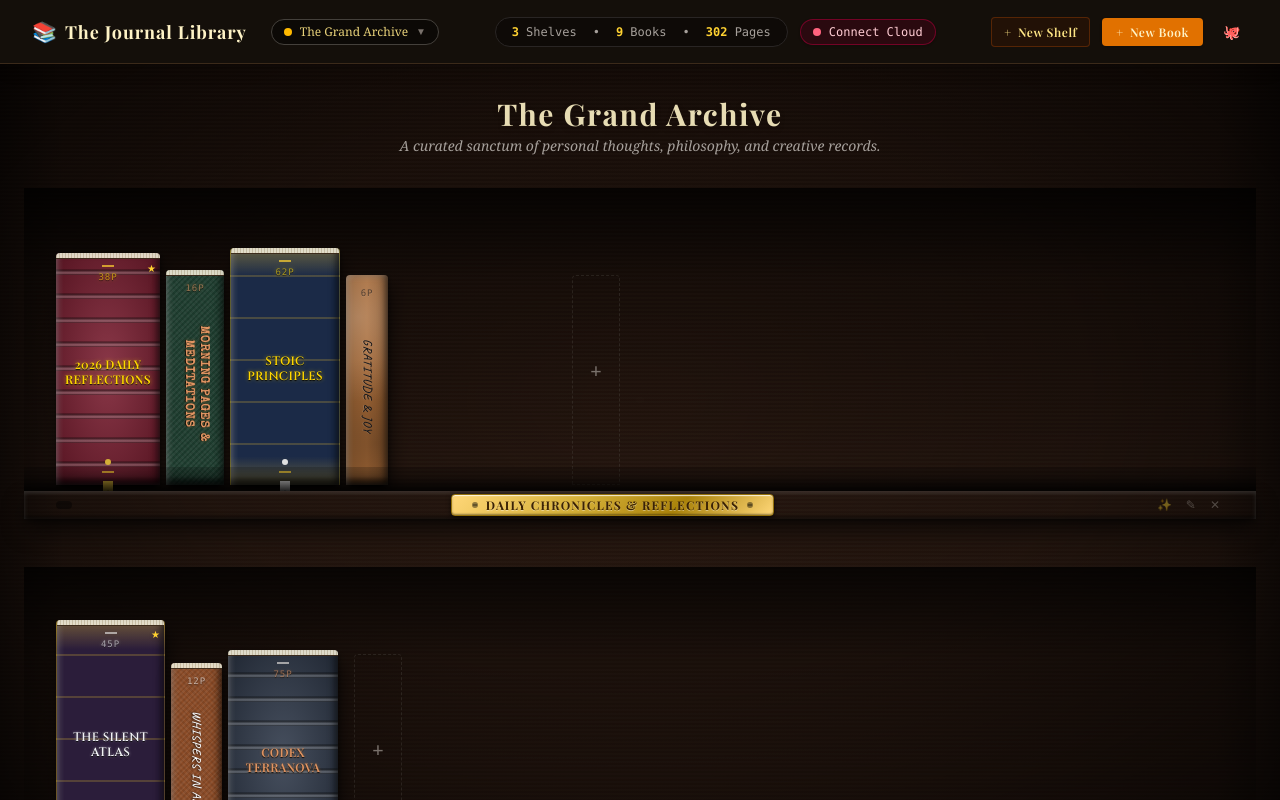
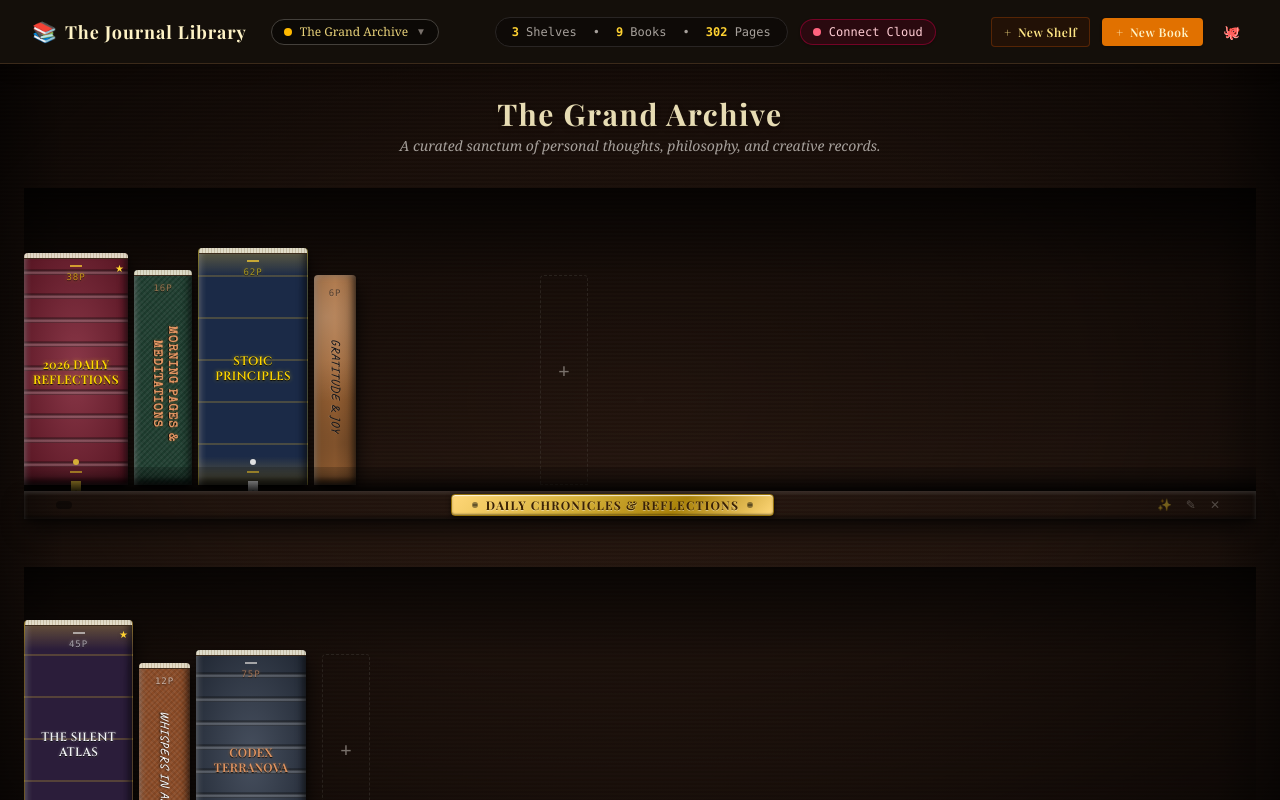
Before and after one commit to janlofredy/TheLibrary, a Vue app: page / in a window 1280 px wide. Shown: the top 800 px of the page. Built offline with nearby package versions, Linux system fonts and the light colour scheme; a web font is replaced by a local one.

Commit message:
fix(bookshelf): allow books to be placed at X = 0 hugging the leftmost shelf wall

```diff
--- a/src/components/bookshelf/ShelfRow.vue
+++ b/src/components/bookshelf/ShelfRow.vue
@@ -3,7 +3,7 @@
     <!-- Shelf Top Ambient Occlusion Cavity (Bounded Physical Wooden Shelf Track) -->
     <div
       ref="shelfTrack"
-      class="relative min-h-[300px] w-full flex items-end px-4 sm:px-8 pt-8 pb-1.5 overflow-hidden select-none cursor-crosshair"
+      class="relative min-h-[300px] w-full flex items-end px-0 pt-8 pb-1.5 overflow-hidden select-none cursor-crosshair"
       @dragover.prevent="handleTrackDragOver"
       @dragleave="handleTrackDragLeave"
       @drop.prevent="handleTrackDrop"
@@ -12,7 +12,7 @@
       <!-- Back Wall Ambient Shadow -->
       <div class="absolute inset-0 shelf-depth-shadow pointer-events-none -z-10"></div>
 
-      <!-- Bounded Shelf Floor Canvas (100% width, no horizontal scroll) -->
+      <!-- Bounded Shelf Floor Canvas (100% width, flush from left wall X=0 to right wall) -->
       <div
         ref="shelfCanvas"
         class="relative min-h-[265px] w-full flex items-end z-10 pb-0.5"
```
